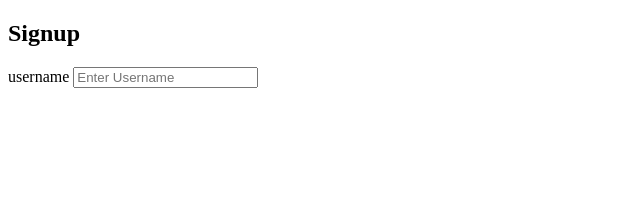
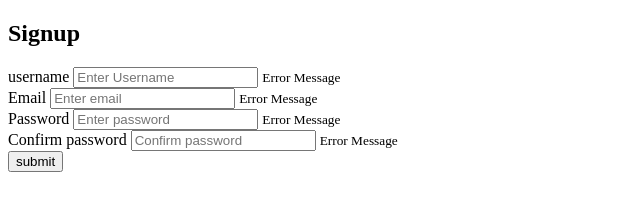
Before and after one commit to sajid-munawar/JavaScript_Projects, a plain HTML site: page p1/index.html in a window 1280 px wide. Shown: the whole page, without its empty margins (0-640 px from the left). Drawn offline with Linux system fonts and the light colour scheme.

Commit message:
imported font

```diff
--- a/p1/index.html
+++ b/p1/index.html
@@ -14,8 +14,27 @@
             <div class="form-control">
                 <label for="username">username</label>
                 <input type="text" id="username" placeholder="Enter Username">
+                <small>Error Message</small>
+            </div>
+            <div class="form-control">
+                <label for="email">Email</label>
+                <input type="email" id="email" placeholder="Enter email">
+                <small>Error Message</small>
 
             </div>
+            <div class="form-control">
+                <label for="password">Password</label>
+                <input type="password" id="password" placeholder="Enter password">
+                <small>Error Message</small>
+
+            </div>
+            <div class="form-control">
+                <label for="password2">Confirm password</label>
+                <input type="password" id="password2" placeholder="Confirm password">
+                <small>Error Message</small>
+
+            </div>
+            <button>submit</button>
         </form>
     </div>
 
--- a/p1/style.css
+++ b/p1/style.css
@@ -0,0 +1 @@
+@import url('https://fonts.googleapis.com/css2?family=Open+Sans&display=swap');
```
